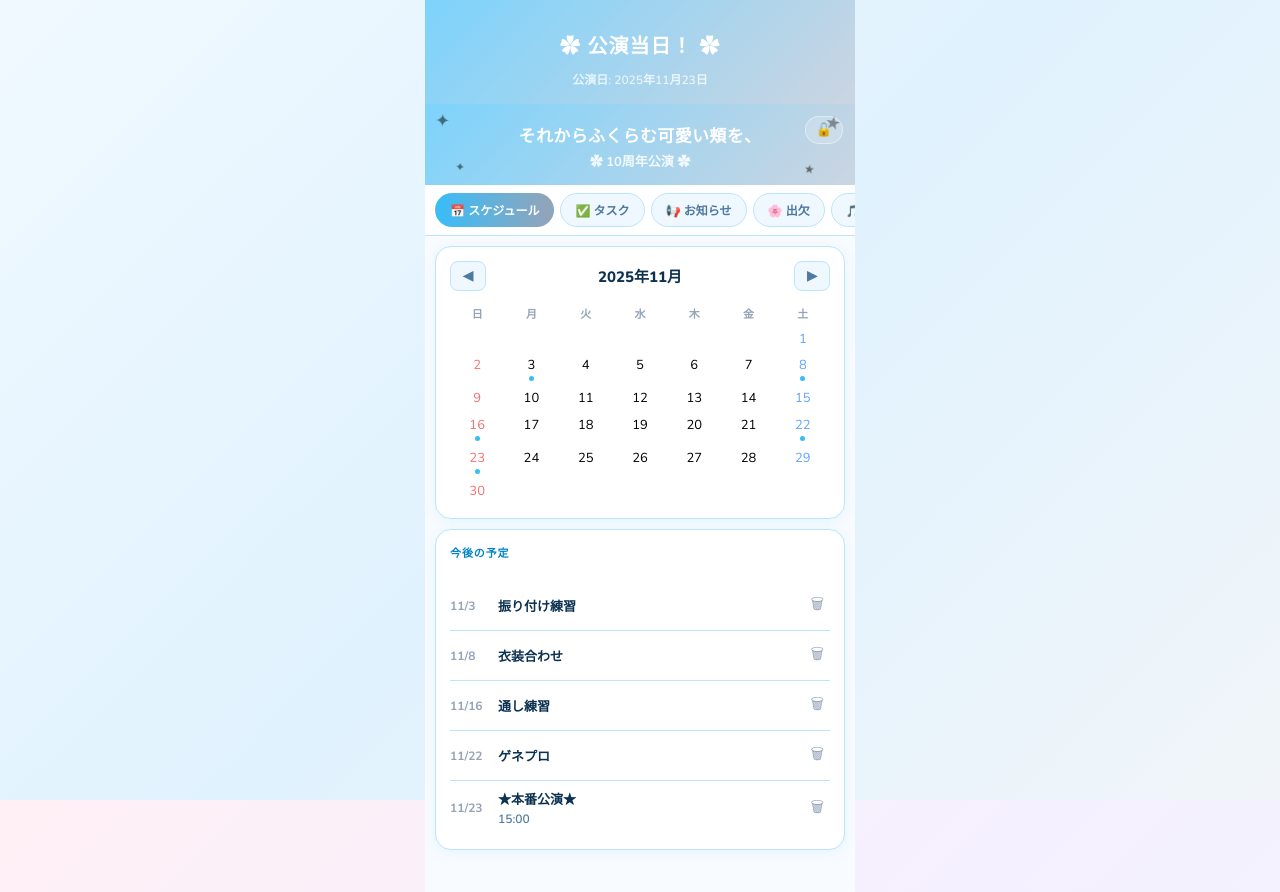
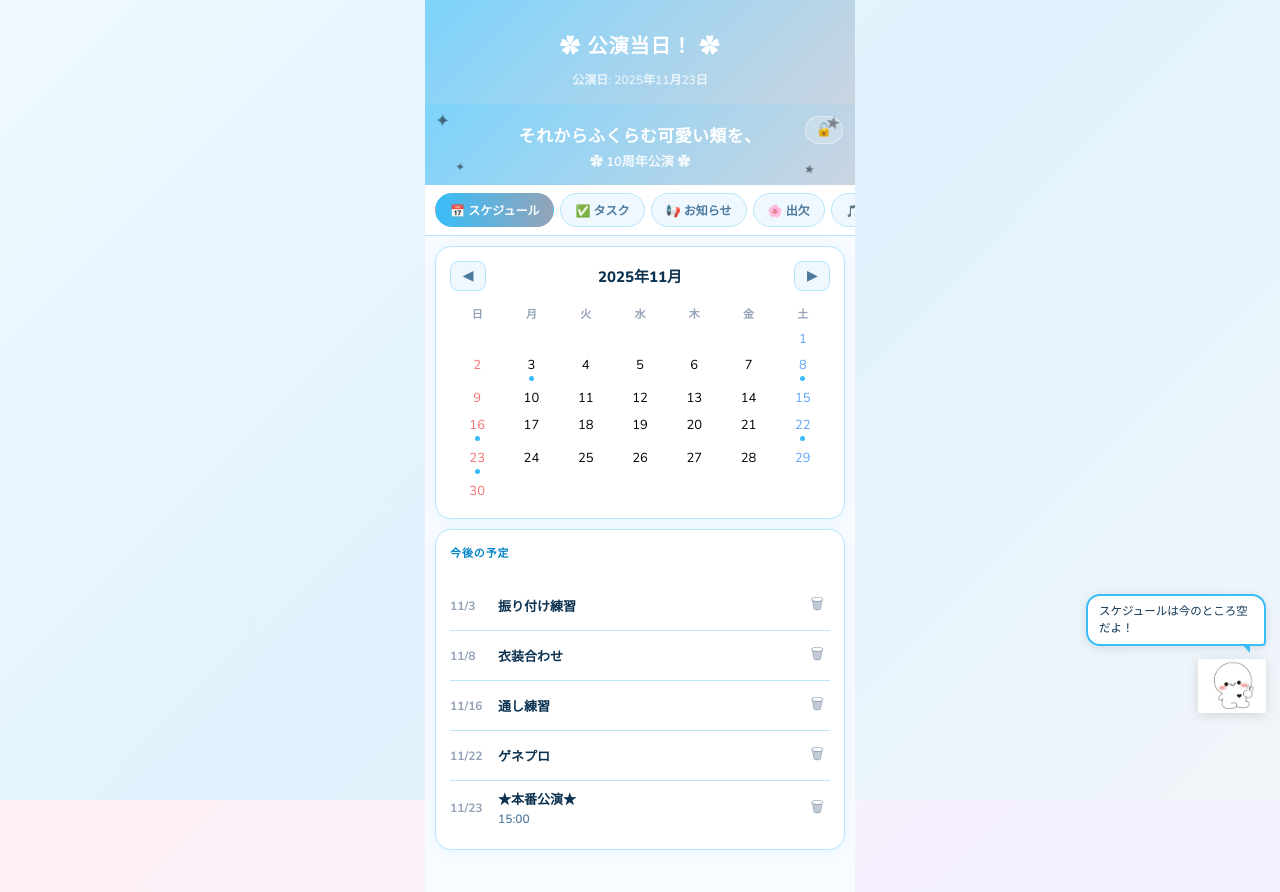
Before and after one commit to miniring10-code/sorehoho10, a Next.js app: page / in a window 1280 px wide. Shown: the top 892 px of the page. Built offline with nearby package versions, Linux system fonts and the light colour scheme; no server answers; the database is empty.

Commit message:
ほほちゃんマスコット追加（タブ別メッセージ表示）
Co-Authored-By: Claude Sonnet 4.6 <noreply@anthropic.com>

```diff
--- a/pages/index.js
+++ b/pages/index.js
@@ -181,12 +181,71 @@ export default function Home() {
 
     const TASK_CATS = ['all','sns','会場','衣装','クリエイティブ','現役連絡','ロゴ','kv','演出','音源','チケット','グッズ','お金','スタジオ予約','スケジュール'];
 
+    // ===== HOHO MASCOT =====
+    function updateHohoMessage() {
+      const msgEl = document.getElementById('hoho-message');
+      if (!msgEl) return;
+      const now = new Date();
+      let msg = '';
+      switch (state.currentTab) {
+        case 'schedule': {
+          const upcoming = state.events
+            .filter(e => new Date(e.date + 'T00:00:00') >= now)
+            .sort((a, b) => new Date(a.date) - new Date(b.date));
+          if (upcoming.length > 0) {
+            const next = upcoming[0];
+            const d = new Date(next.date + 'T00:00:00');
+            msg = `次の予定は「${next.name}」${d.getMonth()+1}月${d.getDate()}日だよ！`;
+          } else {
+            msg = 'スケジュールは今のところ空だよ！';
+          }
+          break;
+        }
+        case 'tasks': {
+          const incomplete = state.tasks.filter(t => !t.done);
+          if (incomplete.length === 0) {
+            msg = 'タスク全部終わってる！すごいね！✨';
+          } else {
+            msg = `タスクが${incomplete.length}個残ってるよ！`;
+          }
+          break;
+        }
+        case 'news': {
+          const newCount = state.news.filter(n => n.isNew).length;
+          if (newCount > 0) {
+            msg = `新しいお知らせが${newCount}件あるよ！`;
+          } else {
+            msg = 'お知らせをチェックしてね！';
+          }
+          break;
+        }
+        case 'attend': {
+          const eid = state.currentAttendEvent;
+          const present = state.members.filter(m => state.attendance[`${eid}-${m.id}`] === 'present').length;
+          msg = `${present}人が参加予定だよ！`;
+          break;
+        }
+        case 'setlist': {
+          msg = `全部で${state.songs.length}曲あるよ！がんばろう！🎵`;
+          break;
+        }
+        case 'settings': {
+          msg = '設定はここでできるよ！管理よろしくね！';
+          break;
+        }
+        default:
+          msg = 'みんなのこと応援してるよ！✿';
+      }
+      msgEl.textContent = msg;
+    }
+
     // ===== TAB =====
     function switchTab(tabId) {
       state.currentTab = tabId;
       document.querySelectorAll('.tab-panel').forEach(p => p.classList.remove('active'));
       document.getElementById('tab-' + tabId).classList.add('active');
       document.querySelectorAll('.tab-btn').forEach(b => b.classList.toggle('active', b.dataset.tab === tabId));
+      updateHohoMessage();
     }
 
     // ===== MODAL =====
@@ -850,6 +909,7 @@ export default function Home() {
       renderSettings();
       startCountdown();
       applyAdminMode();
+      updateHohoMessage();
     });
 
     // ===== EXPOSE TO WINDOW =====
@@ -911,6 +971,7 @@ export default function Home() {
     renderSettings();
     startCountdown();
     applyAdminMode();
+    updateHohoMessage();
 
     // ===== CLEANUP =====
     return () => {
@@ -1109,6 +1170,14 @@ export default function Home() {
         </main>
       </div>
 
+      {/* HOHO MASCOT */}
+      <div className="hoho-mascot" id="hoho-mascot">
+        <div className="hoho-bubble">
+          <span id="hoho-message">みんなのこと応援してるよ！✿</span>
+        </div>
+        <img src="/hoho.png" alt="ほほちゃん" className="hoho-img" />
+      </div>
+
       {/* SETLIST DETAIL SLIDE PANEL */}
       <div id="setlist-detail" className="hidden">
         <div className="slide-header">
--- a/styles/globals.css
+++ b/styles/globals.css
@@ -1557,3 +1557,54 @@ td.selected-day .day-num {
   background: var(--accent-soft, #dce8ff);
   border-color: var(--accent);
 }
+
+/* ===== HOHO MASCOT ===== */
+.hoho-mascot {
+  position: fixed;
+  bottom: 80px;
+  right: 14px;
+  display: flex;
+  flex-direction: column;
+  align-items: flex-end;
+  z-index: 200;
+  gap: 6px;
+}
+.hoho-img {
+  width: 68px;
+  height: 68px;
+  object-fit: contain;
+  filter: drop-shadow(0 2px 6px rgba(0,0,0,0.12));
+  transition: transform 0.2s;
+  cursor: pointer;
+}
+.hoho-img:active {
+  transform: scale(0.88);
+}
+.hoho-bubble {
+  background: #fff;
+  border: 2px solid var(--accent);
+  border-radius: 14px 14px 4px 14px;
+  padding: 7px 11px;
+  max-width: 180px;
+  font-size: 11.5px;
+  line-height: 1.5;
+  color: var(--text);
+  box-shadow: 0 2px 10px rgba(0,0,0,0.10);
+  position: relative;
+  animation: hoho-pop 0.25s ease;
+}
+.hoho-bubble::after {
+  content: '';
+  position: absolute;
+  bottom: -9px;
+  right: 14px;
+  width: 0;
+  height: 0;
+  border-left: 8px solid transparent;
+  border-right: 0px solid transparent;
+  border-top: 9px solid var(--accent);
+}
+@keyframes hoho-pop {
+  from { opacity: 0; transform: scale(0.85) translateY(4px); }
+  to   { opacity: 1; transform: scale(1) translateY(0); }
+}
```
Also changed, not shown: public/hoho.png (added).
